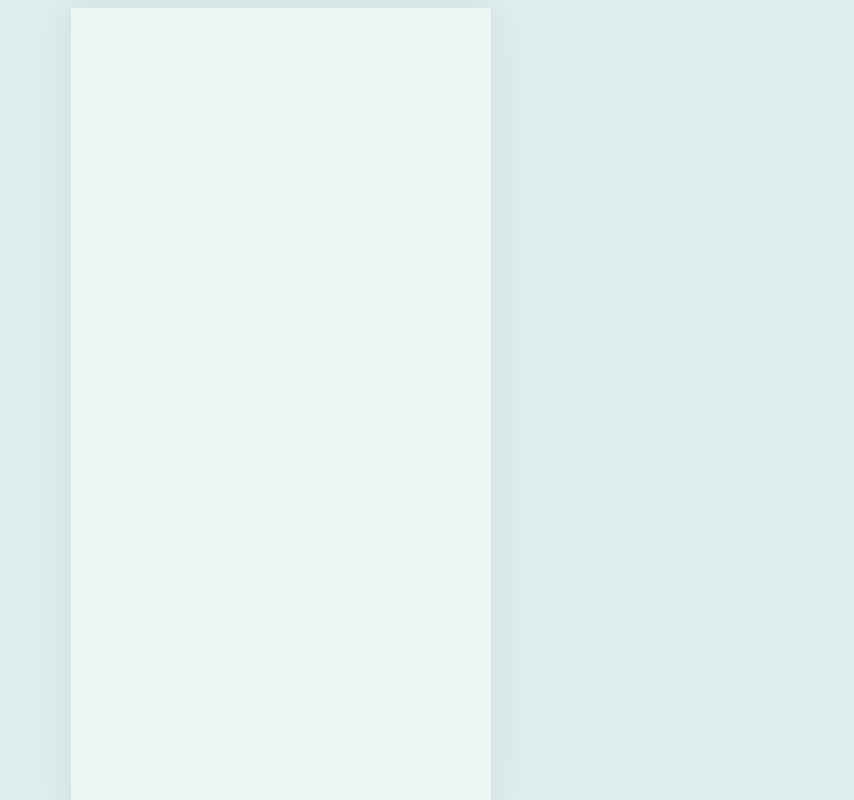
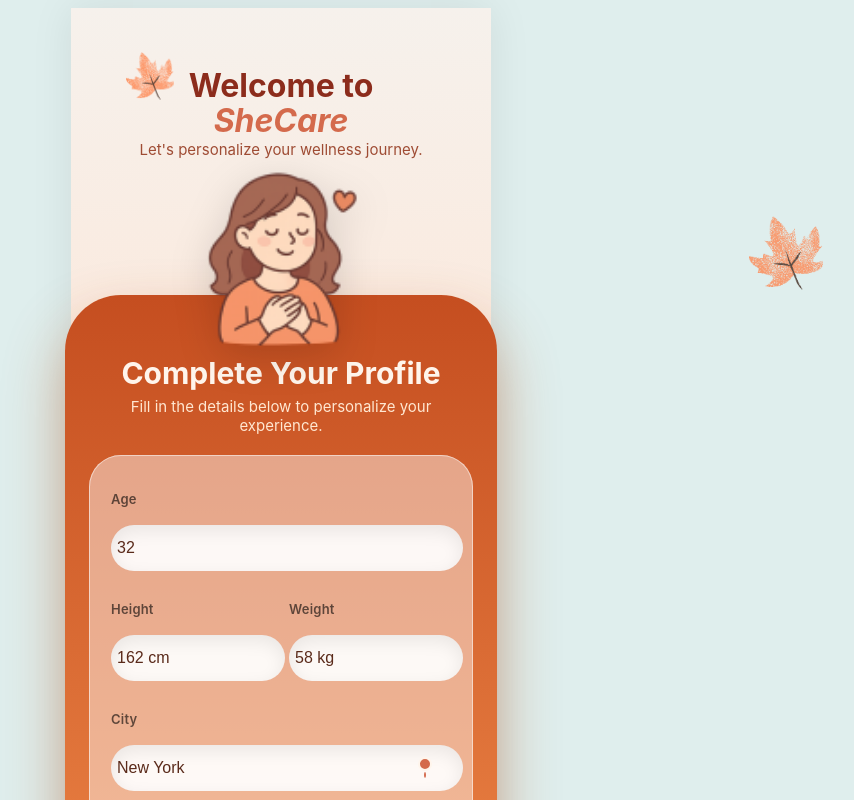
Before and after one commit to 007sweetY/she-care-ui, a React (Vite) app: page /profile-setup in a window 1280 px wide. Before the commit this address had no page. Shown: the top 800 px of the page, without its empty margins (359-1213 px from the left). Built offline with nearby package versions, Linux system fonts and the light colour scheme.

Commit message:
user input page UI

```diff
--- a/src/App.jsx
+++ b/src/App.jsx
@@ -3,6 +3,7 @@ import Signup from "./pages/signup";
 import Login from "./pages/login";
 import CreatePassword from "./pages/createPassword";
 import VerifyOtp from "./pages/verifyOtp";
+import ProfileSetup from "./pages/profileSetup";
 import "./index.css";
 
 function App() {
@@ -17,6 +18,7 @@ function App() {
           <Route path="/login" element={<Login />} />
           <Route path="/verify-otp" element={<VerifyOtp />} />
           <Route path="/createPassword" element={<CreatePassword/>} />
+          <Route path="/profile-setup" element={<ProfileSetup />} />
         </Routes>
       </BrowserRouter>
     </div>
--- a/src/index.css
+++ b/src/index.css
@@ -15,7 +15,7 @@ body {
 /* Desktop mobile-frame wrapper */
 .app-shell {
   max-width: 420px;          /* phone width */
-  min-height: 100vh;
+  /* min-height: 100vh; */
   margin: 0 auto;
   background: #eef6f5;
   box-shadow: 0 0 40px rgba(0, 0, 0, 0.08);
--- /dev/null
+++ b/src/pages/profileSetup.jsx
@@ -0,0 +1,108 @@
+import styles from "./profileSetup.module.css";
+import girlImage from "../assets/girl.png";
+import leafImage from "../assets/leaf.png";
+
+const healthGoals = [
+  { value: "PCOS Management", icon: "🌸" },
+  { value: "Period Tracking", icon: "🩸" },
+  { value: "Pregnancy Care", icon: "🤰" },
+  { value: "Weight Loss", icon: "🏃‍♀️" },
+  { value: "General Wellness", icon: "🍃" },
+];
+
+const features = [
+  { label: "Period Tracking", icon: "PT" },
+  { label: "Pregnancy Care", icon: "PC" },
+  { label: "Weight Loss", icon: "WL" },
+  { label: "Wellness Tips", icon: "WT" },
+];
+
+export default function ProfileSetup() {
+  return (
+    <div className={styles.screen}>
+      <div className={styles.content}>
+        <section className={styles.topSection}>
+          <img src={leafImage} alt="" className={styles.headerLeaf} />
+          <div className={styles.greeting}>
+            <h1>
+              Welcome to <span className={styles.brand}>SheCare</span>
+            </h1>
+            <p>Let's personalize your wellness journey.</p>
+          </div>
+        </section>
+
+        <div className={styles.illustrationOverlap}>
+          <img
+            src={girlImage}
+            alt="Calm woman illustration"
+            className={styles.illustrationImage}
+          />
+        </div>
+
+        <article className={styles.cardWrapper}>
+          <img src={leafImage} alt="" className={styles.cardLeaf} />
+          <div className={styles.profileCard}>
+            <header className={styles.cardHeader}>
+              <h2>Complete Your Profile</h2>
+              <p>Fill in the details below to personalize your experience.</p>
+            </header>
+            <div className={styles.innerForm}>
+              <div className={styles.field}>
+                <label htmlFor="age">Age</label>
+                <input id="age" type="number" defaultValue="32" />
+              </div>
+
+              <div className={styles.dualFieldRow}>
+                <div className={`${styles.field} ${styles.halfField}`}>
+                  <label htmlFor="height">Height</label>
+                  <input id="height" defaultValue="162 cm" />
+                </div>
+                <div className={`${styles.field} ${styles.halfField}`}>
+                  <label htmlFor="weight">Weight</label>
+                  <input id="weight" defaultValue="58 kg" />
+                </div>
+              </div>
+
+              <div className={styles.field}>
+                <label htmlFor="city">City</label>
+                <div className={styles.cityWrapper}>
+                  <input id="city" defaultValue="New York" />
+                  <span className={styles.cityIcon} aria-hidden />
+                </div>
+              </div>
+
+              <div className={styles.field}>
+                <label htmlFor="goal">Health Goal</label>
+                <select id="goal" defaultValue={healthGoals[0].value}>
+                  {healthGoals.map((goal) => (
+                    <option key={goal.value} value={goal.value}>
+                      {goal.icon} {goal.value}
+                    </option>
+                  ))}
+                </select>
+              </div>
+            </div>
+
+            <div className={styles.buttonGroup}>
+              <button type="button" className={styles.continueBtn}>
+                Continue
+              </button>
+              {/* <p className={styles.note}>You can update these details anytime.</p> */}
+            </div>
+
+            {/* <div className={styles.featureRow}>
+              {features.map((feature) => (
+                <div key={feature.label} className={styles.featureCard}>
+                  <div className={styles.featureIcon} aria-hidden="true">
+                    {feature.icon}
+                  </div>
+                  <span>{feature.label}</span>
+                </div>
+              ))}
+            </div> */}
+          </div>
+        </article>
+      </div>
+    </div>
+  );
+}
--- /dev/null
+++ b/src/pages/profileSetup.module.css
@@ -0,0 +1,322 @@
+.screen {
+  min-height: 40vh;
+  background: linear-gradient(180deg, #f6f1ec 0%, #ffe3d1 60%, #ffcfb5 100%);
+  display: flex;
+  justify-content: center;
+  align-items: flex-start;
+  padding: 32px 16px 40px;
+  font-family: "Poppins", "Inter", sans-serif;
+}
+
+.content {
+  width: min(420px, 80%);
+  display: flex;
+  flex-direction: column;
+  gap: 0px;
+  align-items: center;
+}
+
+.topSection {
+  position: relative;
+  width: 100%;
+  padding: 28px 20px 10px;
+  display: flex;
+  justify-content: center;
+  align-items: center;
+  text-align: center;
+}
+
+.headerLeaf {
+  position: absolute;
+  width: 48px;
+  height: 48px;
+  top: 12px;
+  left: 20px;
+  opacity: 0.85;
+}
+
+.greeting {
+  display: flex;
+  flex-direction: column;
+  gap: 2px;
+}
+
+.greeting h1 {
+  margin: 0;
+  font-size: 32px;
+  font-weight: 700;
+  color: #8c2c1c;
+  line-height: 1.1;
+}
+
+.brand {
+  color: #d46a4c;
+  font-style: italic;
+}
+
+.greeting p {
+  margin: 0;
+  font-size: 15px;
+  color: #9f4c34;
+}
+
+/* ---------- Illustration Overlap Fix ---------- */
+
+.illustrationOverlap {
+  position: relative;
+  margin-bottom: -80px; /* pulls card up under illustration */
+  display: flex;
+  justify-content: center;
+  z-index: 5;
+}
+
+.illustrationImage {
+  width: 180px;
+  height: auto;
+  position: relative;
+  z-index: 6;
+  filter: drop-shadow(0 10px 20px rgba(0,0,0,0.15));
+}
+
+/* ---------- Card Wrapper ---------- */
+
+.cardWrapper {
+  width: 432px;
+  padding:  26px;
+  display: flex;
+  justify-content: center;
+}
+
+/* ---------- Decorative Leaf ---------- */
+
+.cardLeaf {
+  position: absolute;
+  top: 216px;
+  left: 1108px;
+  width: 74px;
+  opacity: 0.8;
+  z-index: 3;
+}
+
+/* ---------- Main Card ---------- */
+
+.profileCard {
+  width: 100%;
+  background: linear-gradient(180deg, #c54e20, #f18b4a);
+  border-radius: 56px;
+  padding: 60px 24px 34px;
+  box-shadow: 0 30px 60px rgba(187, 88, 33, 0.45);
+  display: flex;
+  flex-direction: column;
+  gap: 20px;
+  position: relative;
+  overflow: hidden;
+}
+
+/* ---------- Card Header ---------- */
+
+.cardHeader {
+  text-align: center;
+  display: flex;
+  flex-direction: column;
+  gap: 6px;
+}
+
+.cardHeader h2 {
+  margin: 0;
+  font-size: 30px;
+  color: #fff5ec;
+  font-weight: 700;
+}
+
+.cardHeader p {
+  margin: 0;
+  font-size: 15px;
+  color: #ffe7d1;
+  font-weight: 400;
+}
+
+/* ---------- Inner Form ---------- */
+
+.innerForm {
+  background: rgba(255, 255, 255, 0.45);
+  border-radius: 32px;
+  padding: 22px;
+  display: flex;
+  flex-direction: column;
+  gap: 16px;
+  box-shadow: inset 0 0 0 1px rgba(255, 255, 255, 0.5);
+}
+
+/* ---------- Form Fields ---------- */
+
+.field {
+  display: flex;
+  flex-direction: column;
+  gap: 12px;
+}
+
+.dualFieldRow {
+  display: flex;
+  gap: 16px;
+  flex-wrap: wrap;
+}
+
+.halfField {
+  flex: 1;
+  min-width: 0;
+}
+
+.field label {
+  font-size: 13px;
+  font-weight: 600;
+  color: rgba(0, 0, 0, 0.6);
+  letter-spacing: 0.2px;
+}
+
+.field input,
+.field select {
+  border: none;
+  border-radius: 999px;
+  padding: 4px 6px;
+  font-size: 16px;
+  font-weight: 500;
+  color: #5a2a1a;
+  background: rgba(255, 255, 255, 0.92);
+  box-shadow: inset 0 6px 18px rgba(0, 0, 0, 0.08);
+  height: 38px;
+  width: 100%;
+}
+
+.field input:focus,
+.field select:focus {
+  outline: 2px solid rgba(255, 255, 255, 0.8);
+}
+
+/* ---------- City Icon ---------- */
+
+.cityWrapper {
+  position: relative;
+}
+
+.cityIcon {
+  position: absolute;
+  right: 18px;
+  top: 50%;
+  transform: translateY(-50%);
+  width: 16px;
+  height: 16px;
+  pointer-events: none;
+}
+
+.cityIcon::before,
+.cityIcon::after {
+  content: "";
+  position: absolute;
+  left: 50%;
+  transform: translateX(-50%);
+  background: #d46a4c;
+}
+
+.cityIcon::before {
+  width: 10px;
+  height: 10px;
+  border: 2px solid #fff5ec;
+  border-radius: 50%;
+}
+
+.cityIcon::after {
+  width: 2px;
+  height: 6px;
+  bottom: -5px;
+  border-radius: 50%;
+}
+
+/* ---------- Button ---------- */
+
+.buttonGroup {
+  display: flex;
+  flex-direction: column;
+  align-items: center;
+  gap: 8px;
+}
+
+.continueBtn {
+  min-width: 220px;
+  border: 2px solid #fff5ec;
+  border-radius: 999px;
+  background: transparent;
+  color: #fff5ec;
+  font-weight: 600;
+  font-size: 16px;
+  height: 52px;
+  box-shadow: 0 12px 30px rgba(0, 0, 0, 0.2);
+  cursor: pointer;
+  transition: background 0.3s ease;
+}
+
+.continueBtn:hover {
+  background: rgba(255, 255, 255, 0.2);
+}
+
+.note {
+  font-size: 13px;
+  color: #fff3de;
+}
+
+/* ---------- Feature Cards ---------- */
+
+.featureRow {
+  display: grid;
+  grid-template-columns: repeat(2, minmax(0, 1fr));
+  gap: 16px;
+  margin-top: 6px;
+}
+
+ .featureCard {
+  background: rgba(255, 255, 255, 0.25);
+  border-radius: 20px;
+  padding: 12px;
+  display: flex;
+  flex-direction: column;
+  align-items: center;
+  gap: 8px;
+  box-shadow: inset 0 0 0 1px rgba(255, 255, 255, 0.35);
+}
+
+.featureIcon {
+  width: 46px;
+  height: 46px;
+  border-radius: 16px;
+  background: rgba(255, 255, 255, 0.6);
+  display: flex;
+  align-items: center;
+  justify-content: center;
+  font-weight: 700;
+  color: #6b2b1f;
+}
+
+.featureCard span {
+  font-size: 14px;
+  color: #fff5ec;
+  text-align: center;
+}
+
+/* ---------- Mobile ---------- */
+
+@media (max-width: 480px) {
+
+  .topSection {
+    padding: 24px 18px 12px;
+  }
+
+  .profileCard {
+    padding: 60px 20px 30px;
+  }
+
+  .continueBtn {
+    min-width: 200px;
+    height: 48px;
+  }
+
+}
```
